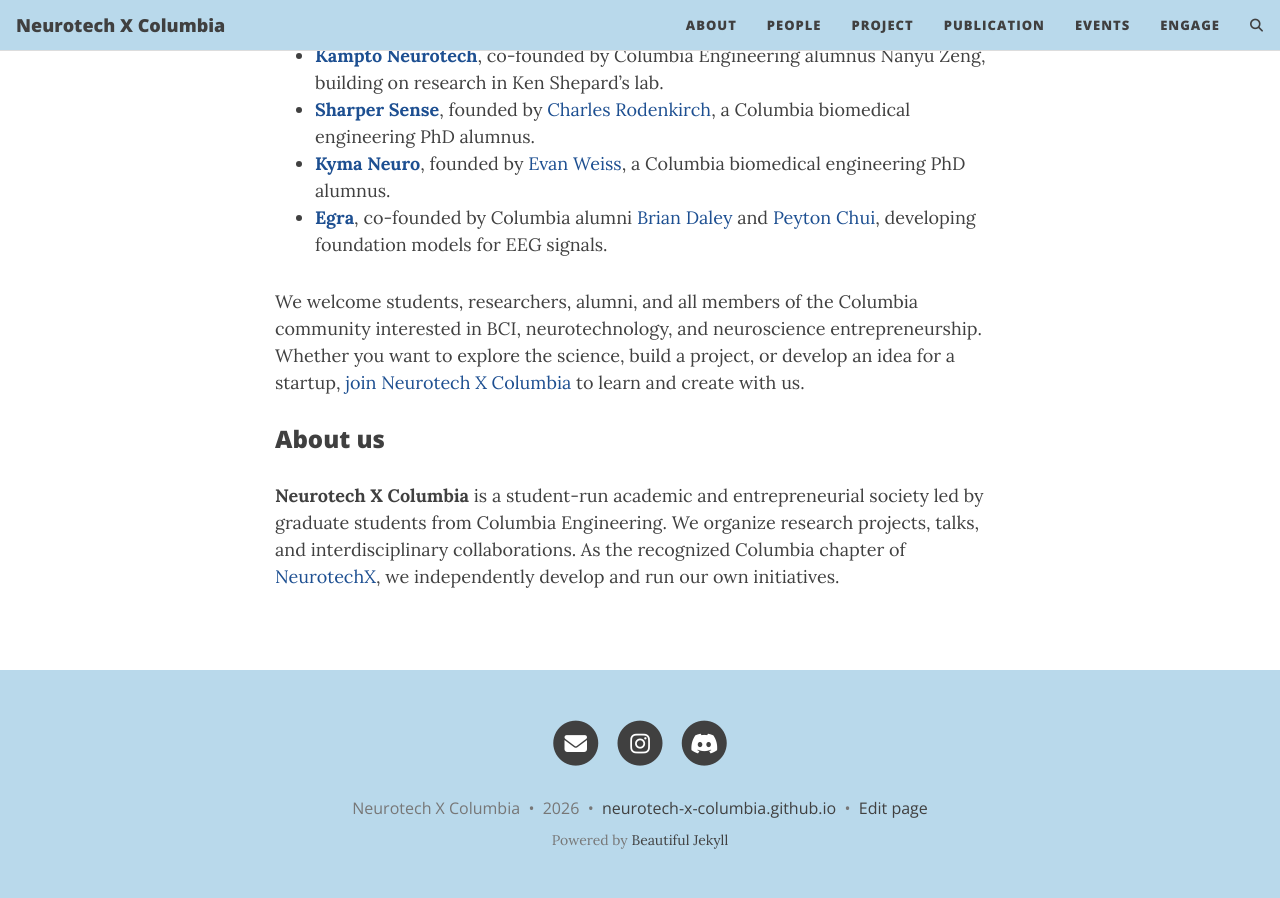
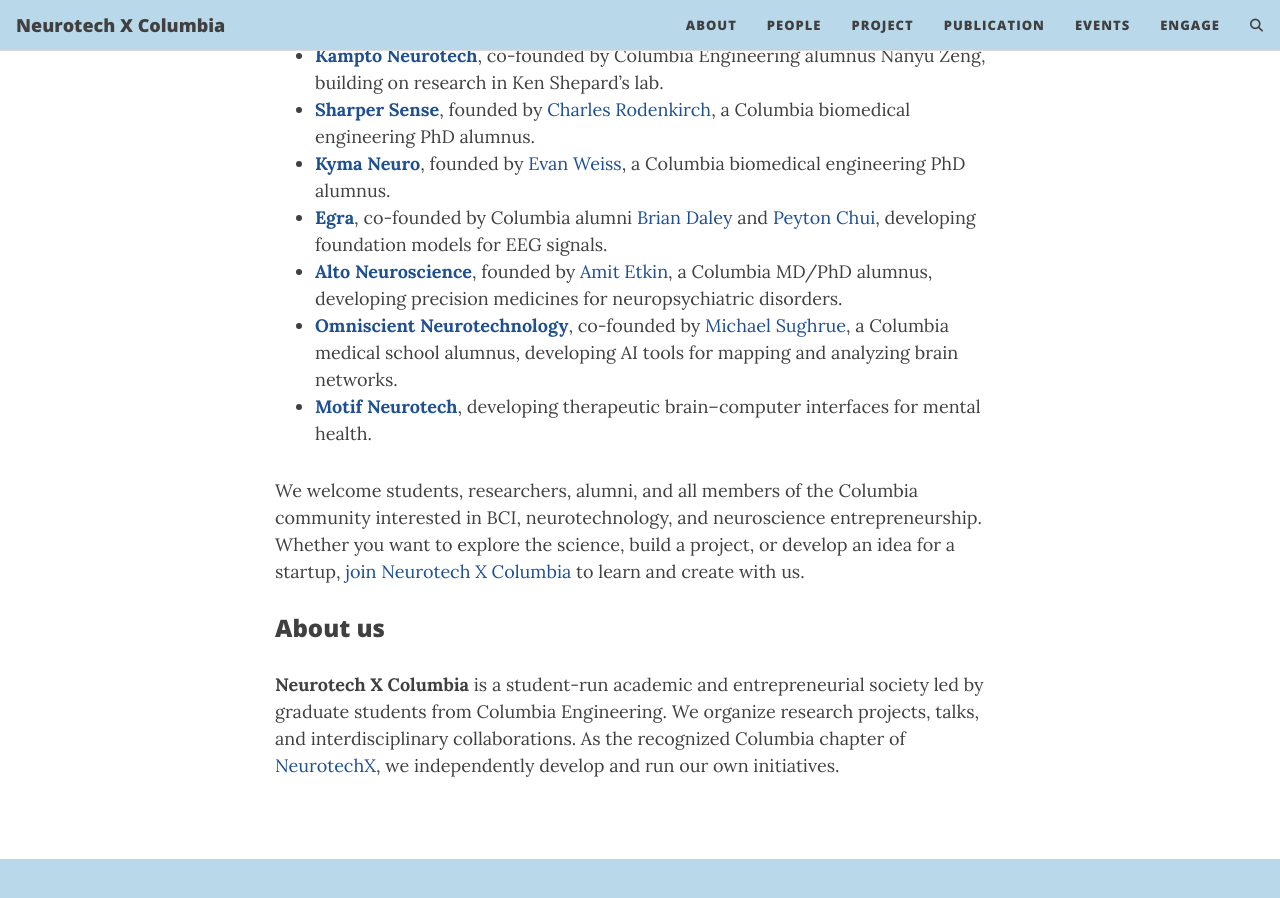
Before and after one commit to Neurotech-X-Columbia/Neurotech-X-Columbia.github.io, a Jekyll site: the page built from about.md, in a window 1280 px wide and 900 px high, scrolled down 945 px. Built offline with Jekyll 4.4.1, drawn with Linux system fonts in a browser that asks for light colours; comment, search, counter and statistics services are not loaded.

Commit message:
Add Alto, Omniscient, and Motif to neurotech companies

```diff
--- a/about.md
+++ b/about.md
@@ -18,6 +18,9 @@
 - **[Sharper Sense](https://www.sharpersense.com/)**, founded by [Charles Rodenkirch](https://www.linkedin.com/in/charlesrodenkirch/), a Columbia biomedical engineering PhD alumnus.
 - **[Kyma Neuro](https://www.kymaneuro.com/)**, founded by [Evan Weiss](https://neclab.bme.columbia.edu/node/103), a Columbia biomedical engineering PhD alumnus.
 - **[Egra](https://www.egra.ai/)**, co-founded by Columbia alumni [Brian Daley](https://www.linkedin.com/in/briandaley24) and [Peyton Chui](https://www.linkedin.com/in/peyton-chui), developing foundation models for EEG signals.
+- **[Alto Neuroscience](https://altoneuroscience.com/)**, founded by [Amit Etkin](https://altoneuroscience.com/team/amit-etkin-md-phd/), a Columbia MD/PhD alumnus, developing precision medicines for neuropsychiatric disorders.
+- **[Omniscient Neurotechnology](https://www.o8t.com/)**, co-founded by [Michael Sughrue](https://www.linkedin.com/in/michael-sughrue-482024258), a Columbia medical school alumnus, developing AI tools for mapping and analyzing brain networks.
+- **[Motif Neurotech](https://motifneuro.tech/)**, developing therapeutic brain–computer interfaces for mental health.
 
 We welcome students, researchers, alumni, and all members of the Columbia community interested in BCI, neurotechnology, and neuroscience entrepreneurship. Whether you want to explore the science, build a project, or develop an idea for a startup, [join Neurotech X Columbia]({{ '/engage/' | relative_url }}) to learn and create with us.
 
```
